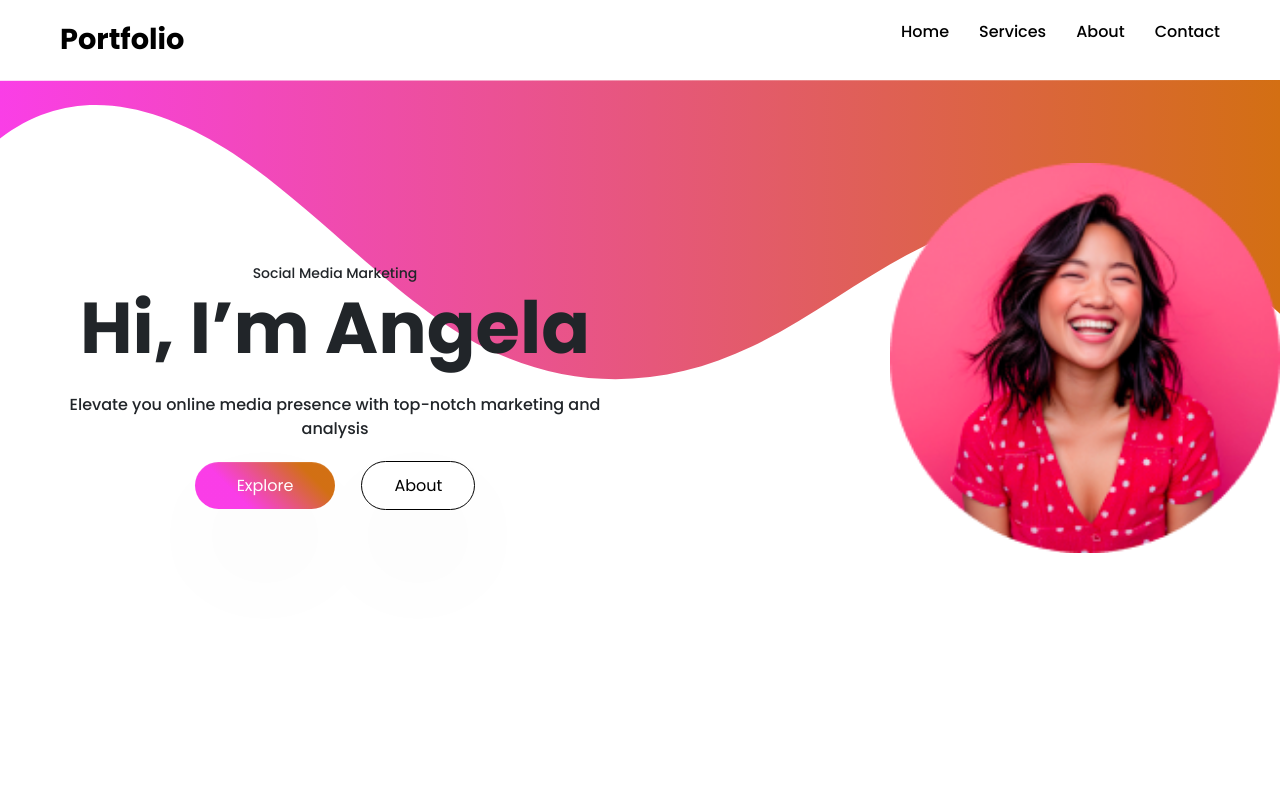
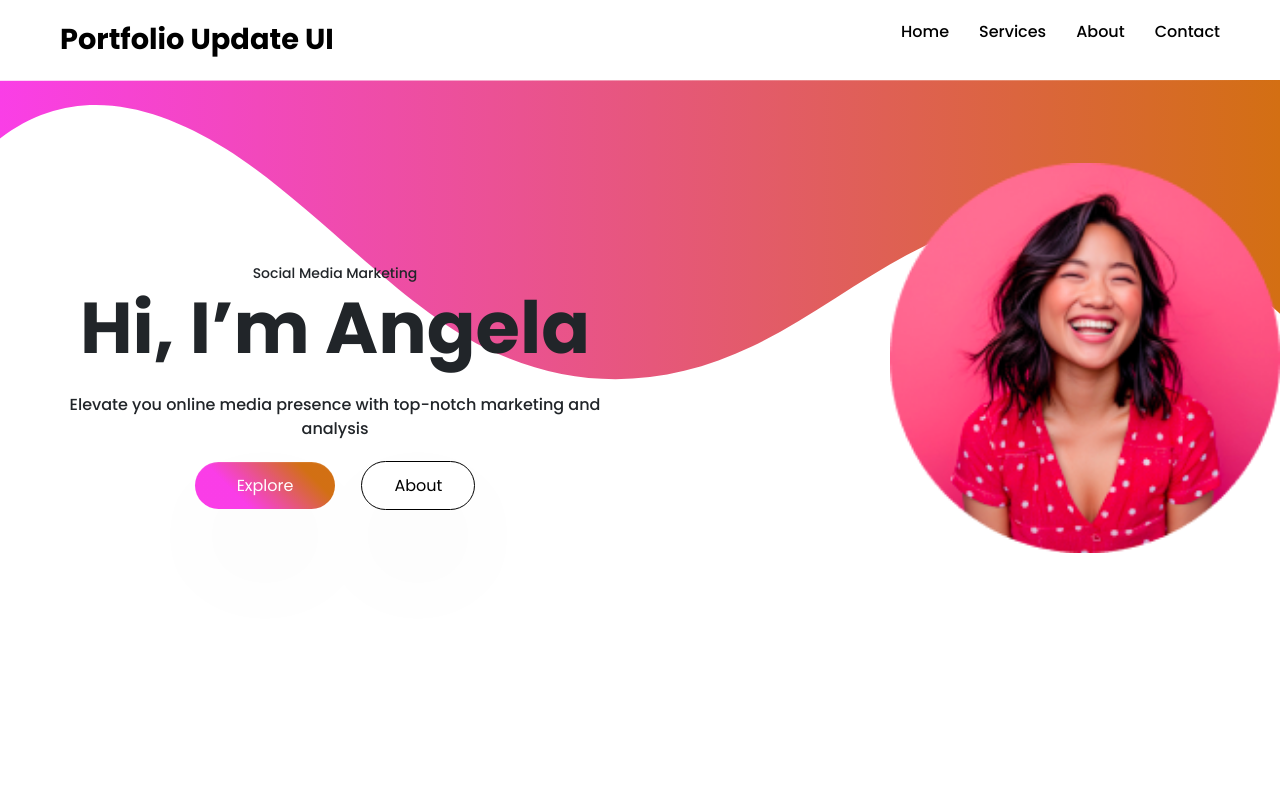
Before and after one commit to DanielsWebDevelopment/Social-Media-Landing-Page, a plain HTML site: page public/index.html in a window 1280 px wide. Shown: the top 800 px of the page. Drawn offline with nearby package versions, Linux system fonts and the light colour scheme.

Commit message:
[TEST ONLY: Ignore] Check issue list behavior with a very long title (#18)

```diff
--- a/public/index.html
+++ b/public/index.html
@@ -28,7 +28,7 @@
 <body>
     <!-- ======== Navbar Section -->
     <nav class="navbar" id="navbar">
-        <a href="#" class="logo">Portfolio</a>
+        <a href="#" class="logo">Portfolio Update UI</a>
 
         <ul class="nav__list">
             <li class="nav__item">
```
Also changed, not shown: README.md.
